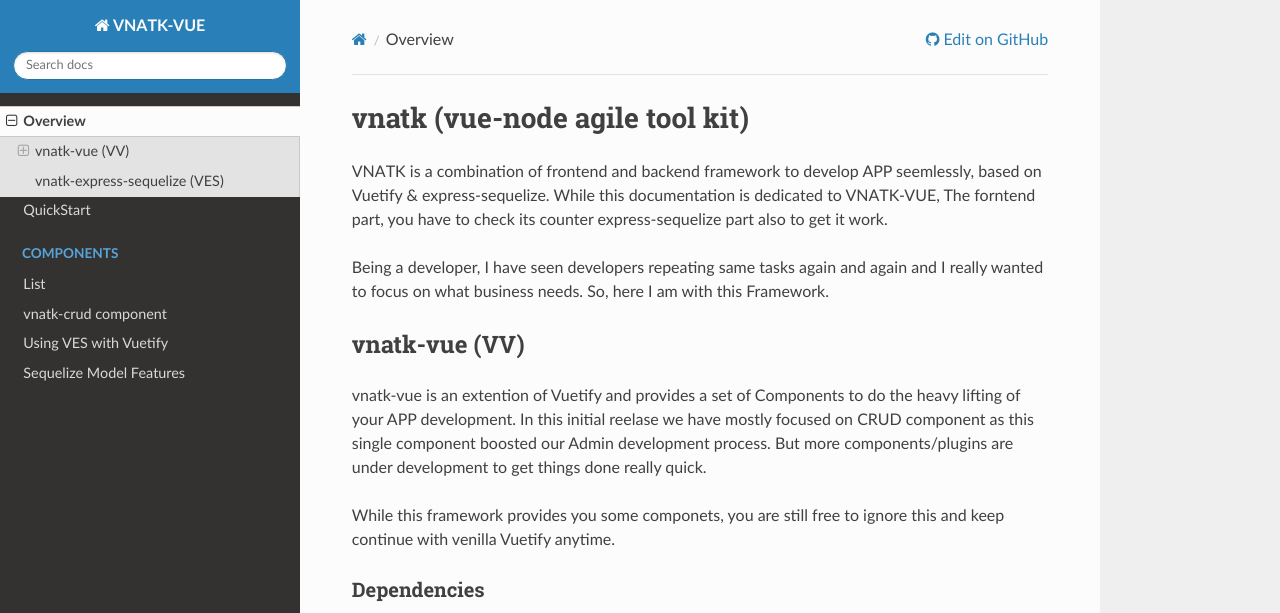
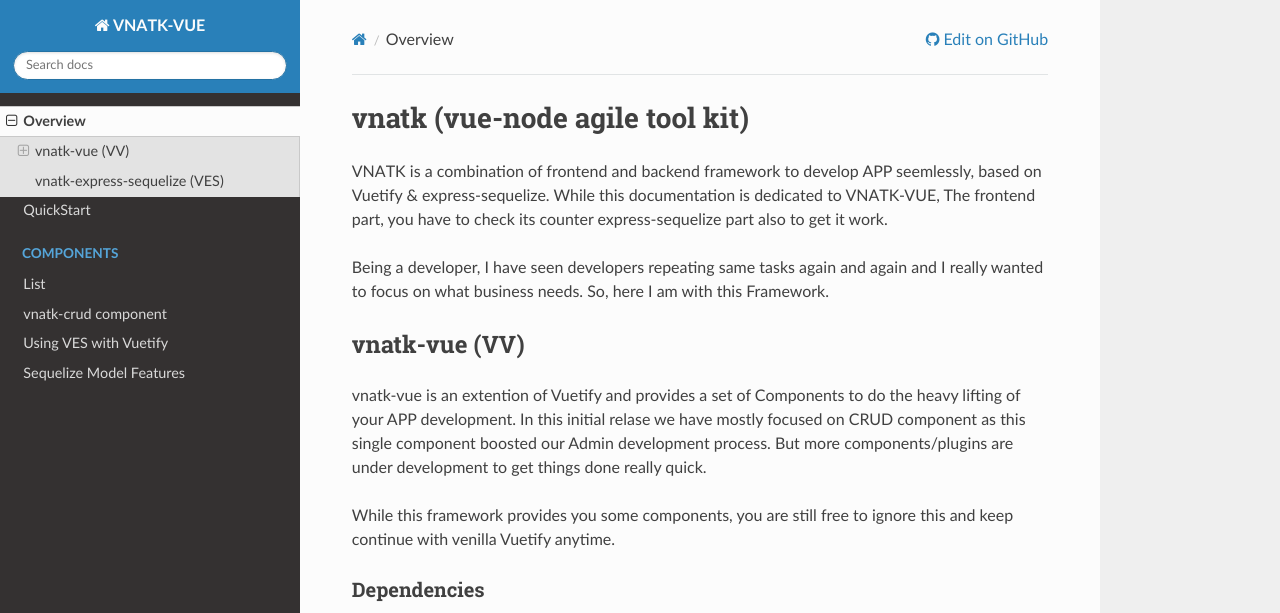
Before and after one commit to gowrav-vishwakarma/vnatk-vue, an MkDocs documentation site: the page built from docs/index.md, in a window 1280 px wide and 1273 px high. Shown: the top 613 px of the window. Built offline with MkDocs 1.6.1, drawn with Linux system fonts in a browser that asks for light colours; nearby versions of some CDN libraries.

Commit message:
typo spell corrected

```diff
--- a/docs/index.md
+++ b/docs/index.md
@@ -1,14 +1,14 @@
 # vnatk (vue-node agile tool kit)
 
 VNATK is a combination of frontend and backend framework to develop APP seemlessly, based on Vuetify & express-sequelize.
-While this documentation is dedicated to VNATK-VUE, The forntend part, you have to check its counter express-sequelize part also to get it work.
+While this documentation is dedicated to VNATK-VUE, The frontend part, you have to check its counter express-sequelize part also to get it work.
 
 Being a developer, I have seen developers repeating same tasks again and again and I really wanted to focus on what business needs. So, here I am with this Framework.
 
 ## vnatk-vue (VV)
-vnatk-vue is an extention of Vuetify and provides a set of Components to do the heavy lifting of your APP development. In this initial reelase we have mostly focused on CRUD component as this single component boosted our Admin development process. But more components/plugins are under development to get things done really quick.
+vnatk-vue is an extention of Vuetify and provides a set of Components to do the heavy lifting of your APP development. In this initial relase we have mostly focused on CRUD component as this single component boosted our Admin development process. But more components/plugins are under development to get things done really quick.
 
-While this framework provides you some componets, you are still free to ignore this and keep continue with venilla Vuetify anytime.
+While this framework provides you some components, you are still free to ignore this and keep continue with venilla Vuetify anytime.
 
 ### Dependencies
 The framework has the following dependencies
```
Also changed, not shown: docs/components/CRUD.md (+9 -9 lines), docs/quickstart.md (+1 -1 lines), docs/sequelize-model-features.md (+1 -1 lines).
